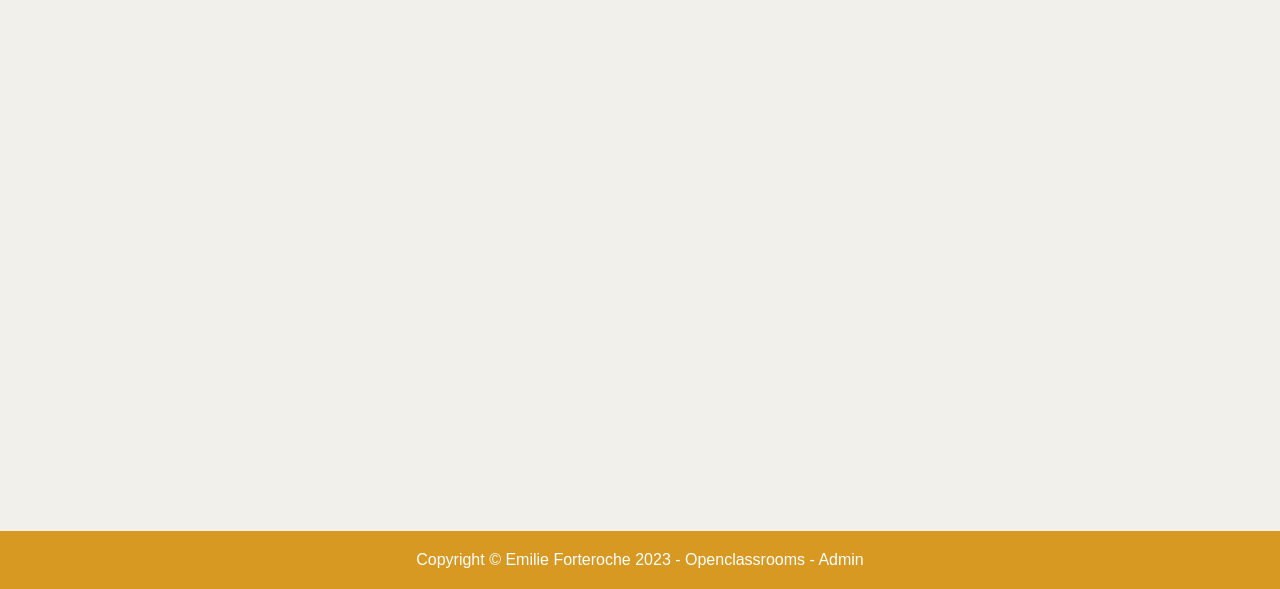
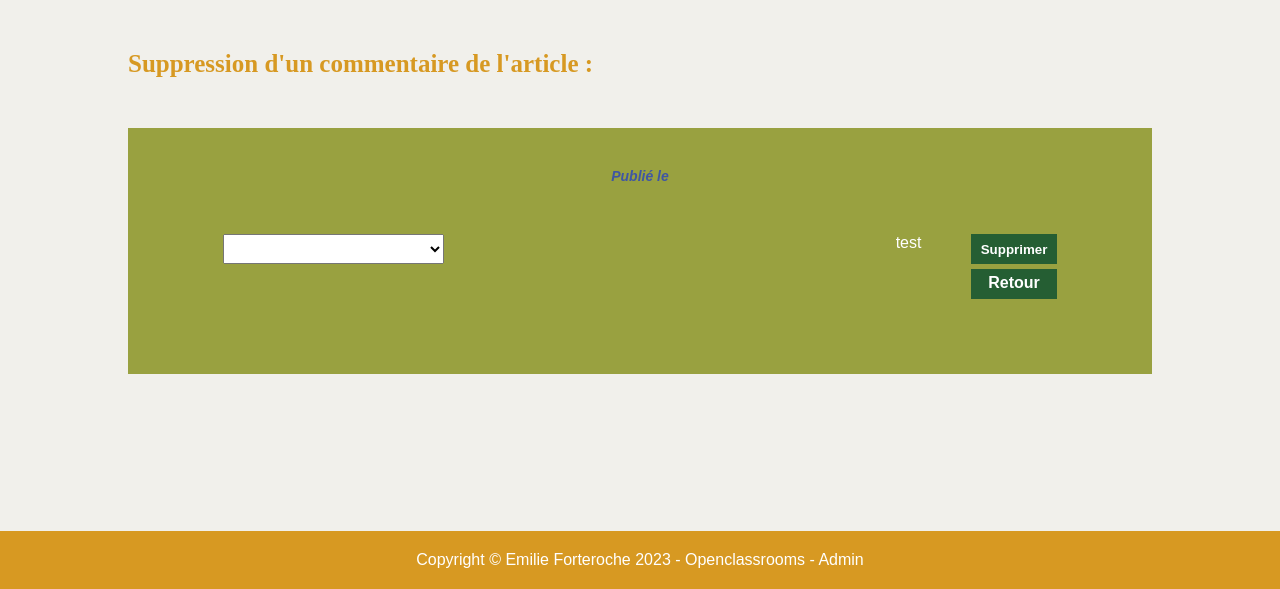
Before and after one commit to Alan971/PHP-blog-emilie-forteroche-main, a PHP site: template views/templates/commentRazor.php in a window 1280 px wide. Shown: the part 211-800 px from the top of the page. Run offline with PHP 8.4, Linux system fonts and the light colour scheme; the template is opened without the code that fills it: most values are stand-ins (such as "Sample title", 1, 10 or a date in 2020); data that the repository does not hold is empty; some web fonts are replaced.

Commit message:
partie supprimer terminé hors affichage du commentaire à supprimer

```diff
--- a/css/style.css
+++ b/css/style.css
@@ -319,6 +319,12 @@ a.info {
     display: flex;
 }
 
+.articleLine > div {
+    padding: 20px;
+    border: 1px solid var(--backgroundColor);
+}
+
+/* parie Audience */
 .flag0{
     background-color: var(--alternateCommentPaleColor);
 }
@@ -360,11 +366,63 @@ a.info {
     width: 20%;
 }
 
-.articleLine > div {
-    padding: 20px;
-    border: 1px solid var(--backgroundColor);
+/* partie suppression de commentaire */
+.titleAndDate{
+    width: 100%;
+    display:block;
+    padding-top: 20px;
+}
+.titleAndDate p, span{
+    text-align: center;
+}
+#litleTitle{
+    font-size:larger;
+    font-weight: bold;
 }
 
+.commentRazor{
+    width:100%;
+    display: flex;
+    flex-direction: row;
+    justify-content: space-around;
+    padding: 50px;
+}
+#commentslist{
+    width:25%;
+    height: 30px;
+}
+/* #commentslist option[value="18"]:checked ~ .revealedContent p
+{
+    display: none;
+}
+#commentslist option[value="19"]:checked ~ .test
+{
+    content: "essais concluant";
+} */
+
+.revealedContent{
+    width:40%;
+    height: auto;
+    padding-left: 20px;
+    padding-right: 20px;
+    position: relative;
+}
+.revealedContent p{
+    position:absolute;
+    left: 0;
+    top: 0;
+}
+.buttonChoice{
+    display: flex;
+    flex-direction: column;
+    align-items: center;
+}
+.buttonChoice a, input{
+    height: 30px;
+    width: 100%;
+    margin-bottom: 5px;
+    text-align: center;
+}
 
 /**
  * Footer global de la page.
--- a/index.php
+++ b/index.php
@@ -82,6 +82,10 @@ try {
             $adminController = new AdminController();
             $adminController->commentRazor();
             break;
+        case 'deleteComment':
+            $adminController = new AdminController();
+            $adminController->deleteComment();
+            break;
         default:
             throw new Exception("La page demandée n'existe pas.");
     }
--- a/views/templates/commentRazor.php
+++ b/views/templates/commentRazor.php
@@ -0,0 +1,43 @@
+<?php
+    /**
+     * Ce template affiche un titre d'article et ses commentaires.
+     * Il affiche permet de supprimer d'un d'entre eux
+     */
+?>
+
+
+    <h2>Suppression d'un commentaire de l'article : </h2>
+
+    <form name="deledeComment" method="POST" action="index.php?action=deleteComment">
+    <div class = "titleAndDate">
+        <span id="litleTitle"><?=Utils::format($selectedArticle->getTitle())?></span>
+        <p class="info"> Publié le <?= Utils::convertDateToFrenchFormat($selectedArticle->getDateCreation()) ?></p>
+        <?php if ($selectedArticle->getDateUpdate() != null && $selectedArticle->getDateUpdate()!= $selectedArticle->getDateCreation()) { ?>
+        <p class="info"> Modifié le <?= Utils::convertDateToFrenchFormat($selectedArticle->getDateUpdate()) ?></p>
+        <?php } ?>
+    </div>
+
+    <div class="commentRazor" id="labelList">
+        <select name="commentslist" id="commentslist">
+            <option value="-1"></option>
+            <?foreach($comments as $comment)
+            {?>
+                <option value="<?=$comment->getId()?>"><?=$comment->getPseudo() . ", " . Utils::convertDateToFrenchFormat($comment->getDateCreation())?></option>
+            <?}?>
+        </select>
+        <div class="revealedContent">
+            <?foreach($comments as $comment)
+            {
+                echo "<p hidden id='" . $comment->getId() . "'>" . $comment->getContent() . "</p>";
+            }?>
+        </div>
+        <div class="test">
+            test
+        </div>
+        <div class = "buttonChoice">
+            <input type="hidden" name="action" value="deleteComment">
+            <input class="submit" type="submit" value = "Supprimer" <?= Utils::askConfirmation("Êtes-vous sûr de vouloir supprimer ce commentaire ?") ?>>
+            <a class="submit" href="index.php?action=admin">Retour</a>
+        </div>
+    </div>
+    </form>
```
Also changed, not shown: controllers/AdminController.php (+44 -8 lines).
